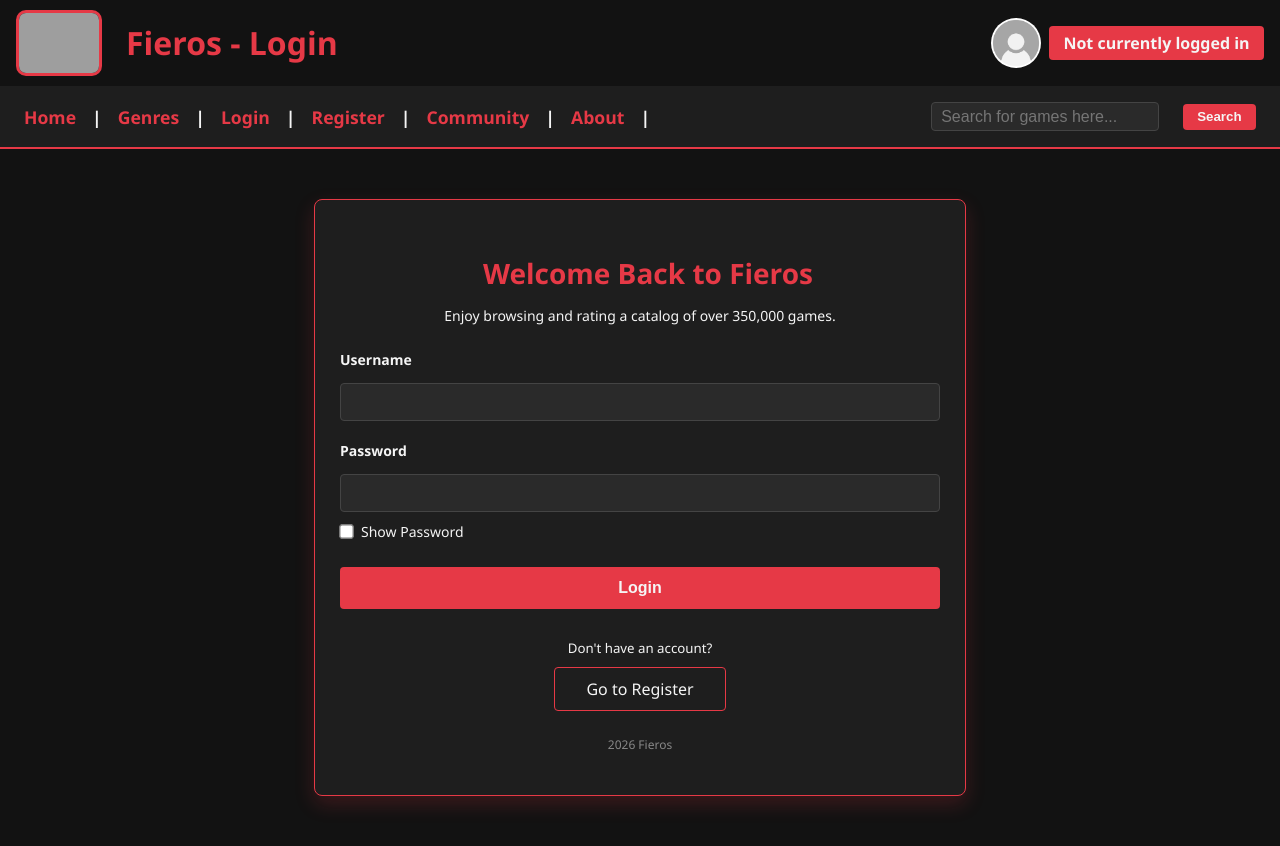
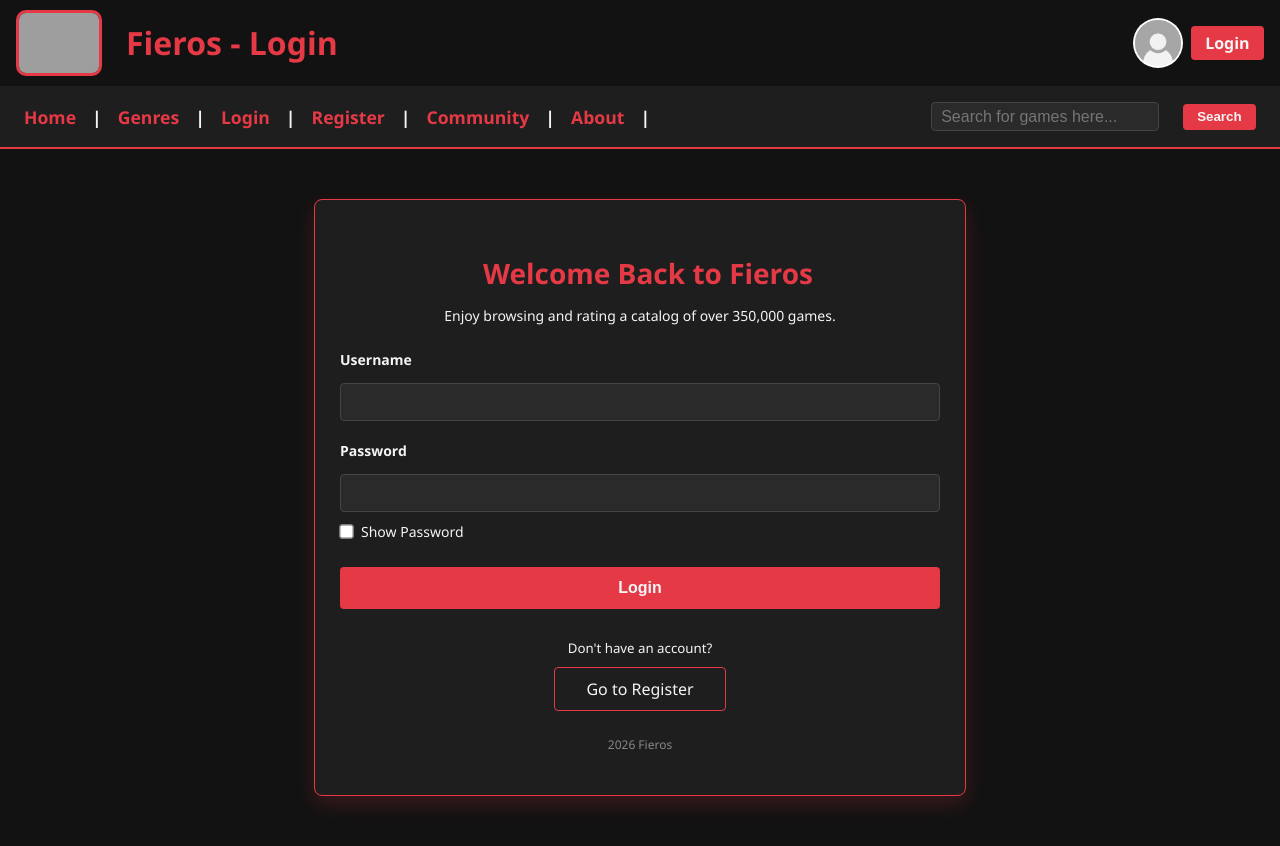
Before and after one commit to frenklinmici12/Fieros, a React (Vite) app in the folder frontend/: page /login in a window 1280 px wide. Built offline with nearby package versions, Linux system fonts and the light colour scheme; no server answers; grey boxes are pictures that could not be loaded.

Commit message:
qol and bug fix

```diff
--- a/frontend/src/components/MiniProfile/MiniProfile.jsx
+++ b/frontend/src/components/MiniProfile/MiniProfile.jsx
@@ -12,7 +12,7 @@ function MiniProfile() {
     return (
         <div className='mini-profile'>
             <img className='pfp' src={defaultPfp}></img>
-            <Link className='login' to={user.loggedIn ? "/profile" : "/login"}>{user.loggedIn ? user.username : "Not currently logged in"}</Link>
+            <Link className='login' to={user.loggedIn ? "/profile" : "/login"}>{user.loggedIn ? user.username : "Login"}</Link>
         </div>
     );
 }
--- a/frontend/src/components/Navbar/Navbar.jsx
+++ b/frontend/src/components/Navbar/Navbar.jsx
@@ -8,7 +8,7 @@ import '../MiniProfile/MiniProfile.jsx'
 import './Navbar.css'
 
 import MiniProfile from '../MiniProfile/MiniProfile.jsx';
-import fieros_logo from '/Users/frenklinmici/coding/Fieros/frontend/src/assets/fieros_logo.png'
+import fieros_logo from '../../assets/fieros_logo.png'
 
 function Navbar( props ) {
     const { user } = useContext(UserContext)
```
